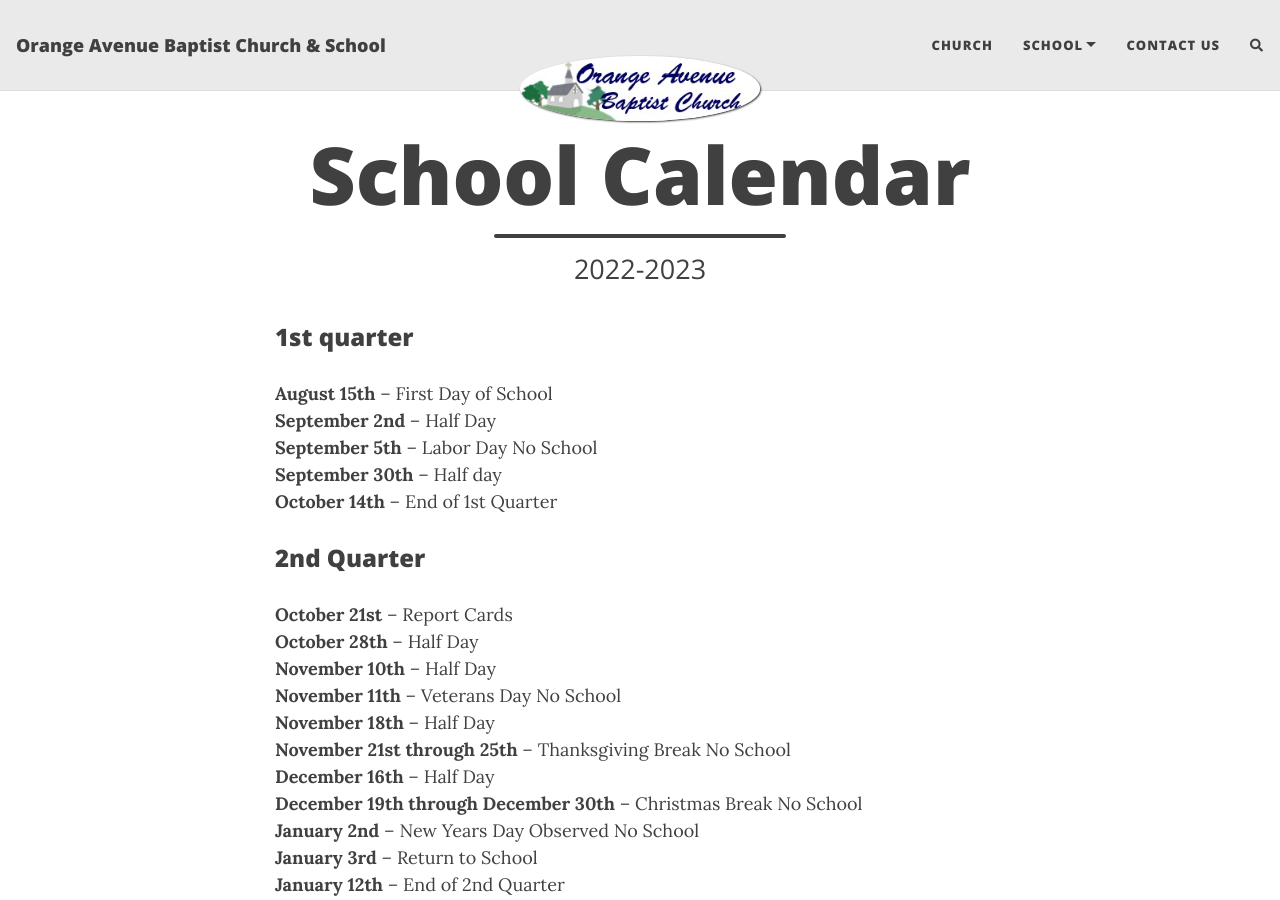
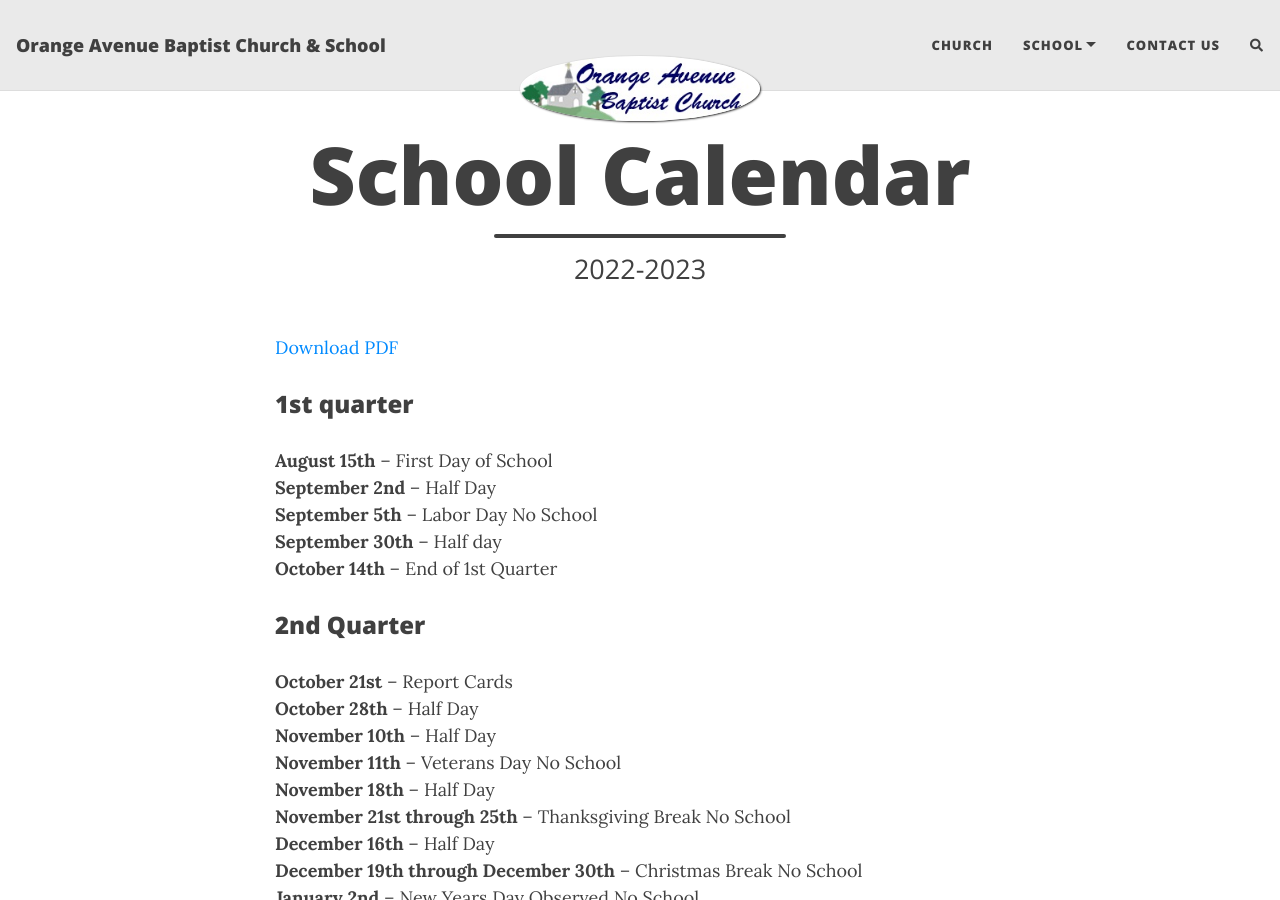
Before and after one commit to techdouttech/oabc-website, a Jekyll site: the page built from calendar.md, in a window 1280 px wide and 900 px high. Built offline with Jekyll 4.4.1, drawn with Linux system fonts in a browser that asks for light colours; nearby versions of some CDN libraries; comment, search, counter and statistics services are not loaded.

Commit message:
File uploads

```diff
--- a/calendar.md
+++ b/calendar.md
@@ -4,7 +4,7 @@
 title: School Calendar
 subtitle: 2022-2023
 ---
-
+<a href="oabc-website/assets/pdfs/Tentative 2022-2023 Calendar.pdf">Download PDF</a>
 ### 1st quarter
 **August 15th** – First Day of School<br />
 **September 2nd** – Half Day<br />
```
Also changed, not shown: 1 other file.
